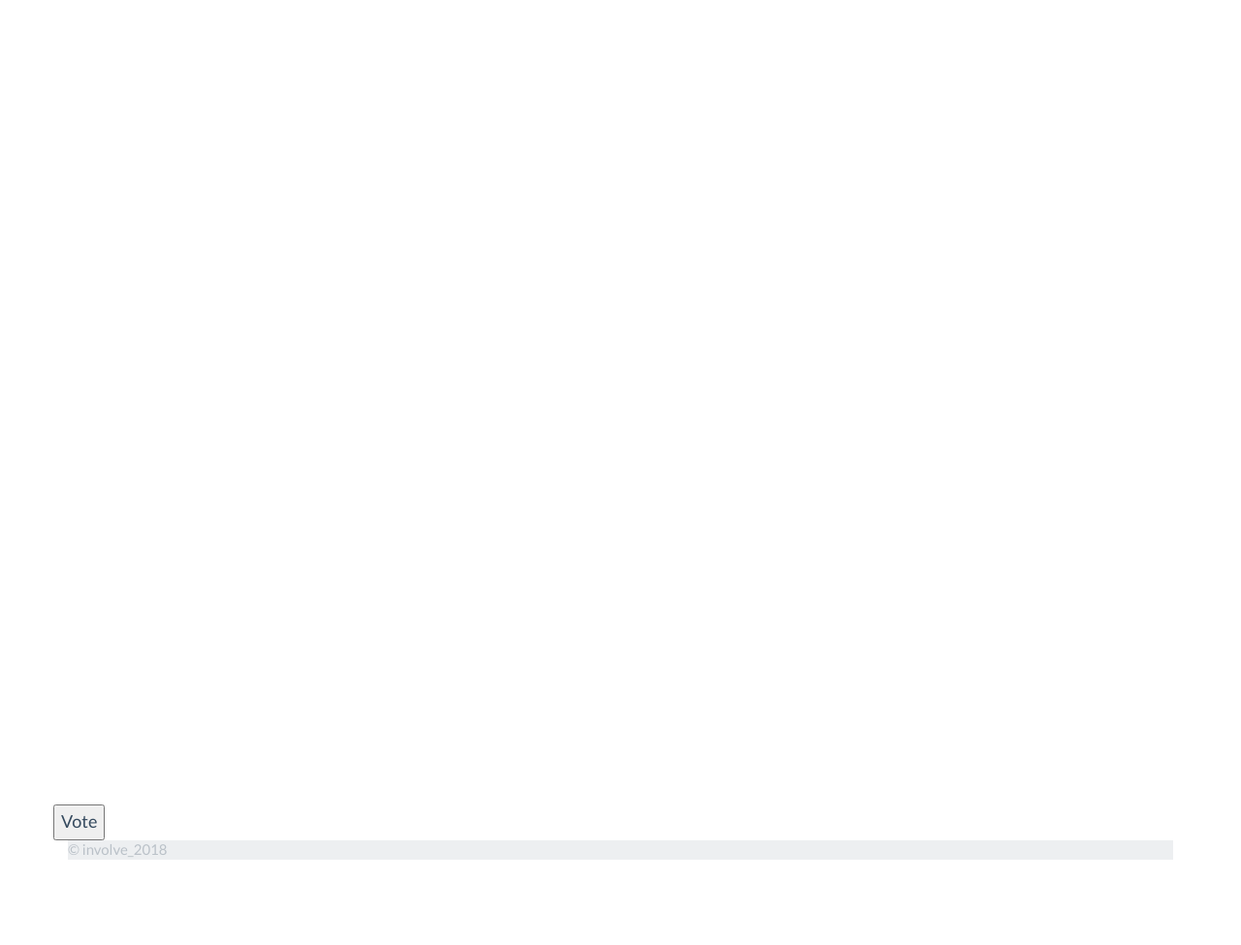
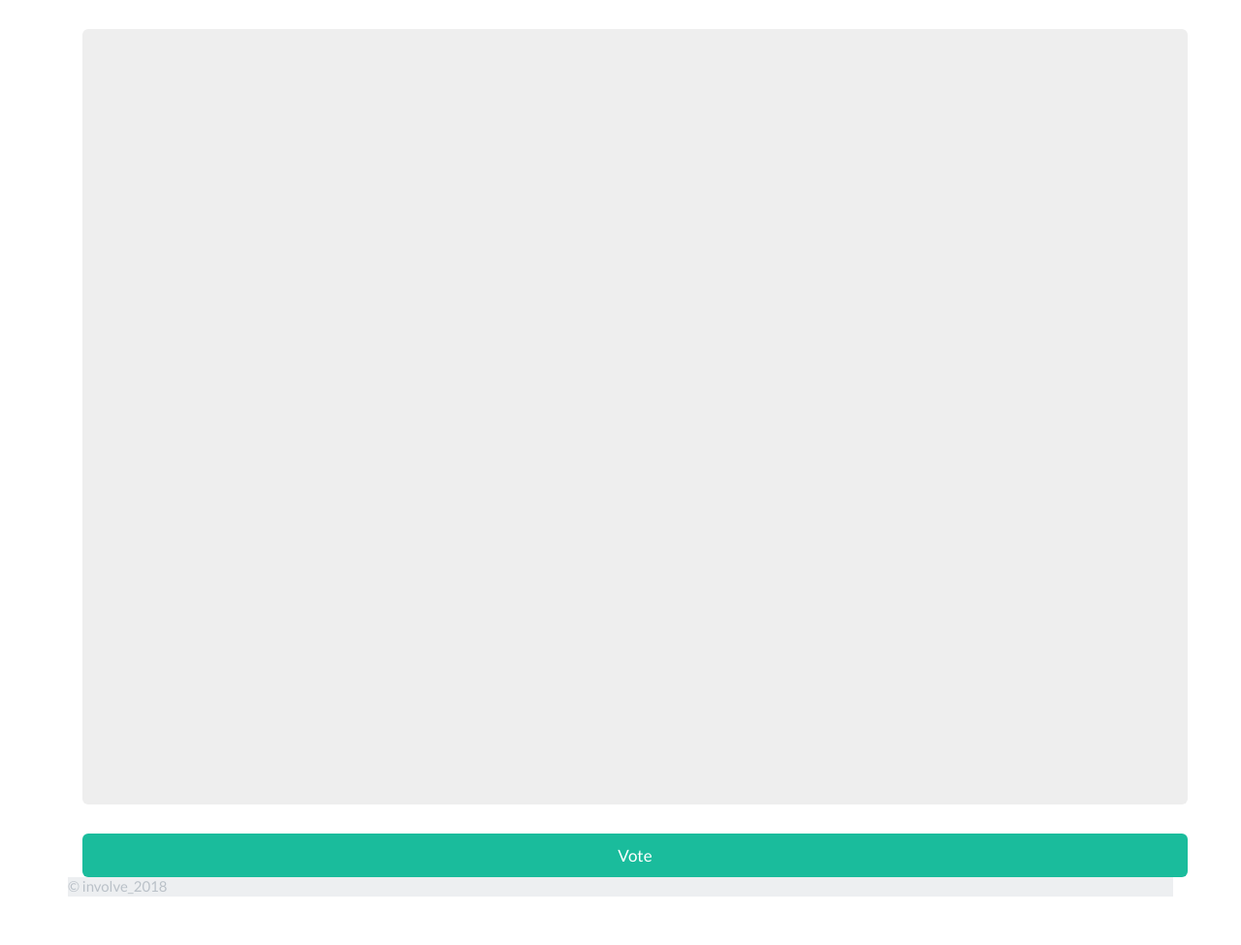
Before and after one commit to kaushiksk/involve, a Flask app: page /dashboard in a window 1280 px wide. Shown: the part 93-1068 px from the top of the page at 97% size. Before the commit the page ends 980 px from the top, so only its background shows below. Run offline with Flask 2, Linux system fonts and the light colour scheme; the visitor is signed in with stand-in values (Sample User, id 1); data that the repository does not hold is empty; parts of the project's set-up code (start-up, migrations or seed data) failed here and were passed over; some libraries are stand-ins or nearby versions.

Commit message:
Improved dashboard appearance

```diff
--- a/app.py
+++ b/app.py
@@ -142,6 +142,7 @@ def dashboard():
         cur.execute("""SELECT
                         c_id,
                         name,
+                        party,
                         constituency,
                         thumb
                         FROM candidates
--- a/templates/dashboard.html
+++ b/templates/dashboard.html
@@ -5,38 +5,47 @@
 
 
 
-<div class="row">
+<div class="container">
 <!--style="position:fixed;  float:none; display: inline-block;-->
-  <div class="col-sm-5" >
 
-  </div>
 
-<div class="col-sm-7" style="overflow-y:scroll; height:100vh;">
+<div  class="jumbotron" style="overflow; height:100vh;">
 
   {% for candidate in candidates %}
   {% set name = candidate.name + "-" + candidate.c_id|string %}
-  <div class="row" >
-            <div class="col-md-3" style="height: 30px">
+  <div class="container " align="centre">
+            <div class="col-md-3">
                 <a href="#">
-                    <img class="img-responsive" src="{{candidate.thumb}}" alt="">
-                    <h6 class="cat"><strong>#{{ candidate.party}}</strong></h6	>
+                    <img class="img-responsive" src="{{candidate.thumb}}" alt="" width="90" height="120">
+
                 </a>
             </div>
-            <div class="col-md-9">
+            <div class="col-md-9" style="vertical-align: bottom; display: table-cell; height: 100px" >
+
+                <div style="max-height: 200px;overflow: auto">
 {#                <form>#}
                   <input type="radio" name="voter_id" value={{ name }}>{{ candidate.name }} <br>
 {#                </form>#}
 {#                <h3 class="animated fadeInUp" style="margin-top:0;">{{ candidate.name }}</h3>#}
 {##}
 {#                <button style="margin-left:1%;" class="btn btn-default fui-checkbox-checked archive"  id="{{ candidate.id }}" title="Vote">#}
+                </div>
+
+                <div style="max-height: 200px;overflow: auto">
+                  <h6 class="cat"><strong>#{{ candidate.party}}</strong></h6  >
+                </div>
+
             </div>
+
         </div>
         <hr class="first">
 
+
     {% endfor %}
 </div>
-<button type="submit" class="submit-btn">Vote</button>
+<button type="submit" class="submit-btn btn btn-lg btn-primary btn-block">Vote</button>
 </div>
+
 
 {% endblock %}
 
--- a/templates/layout.html
+++ b/templates/layout.html
@@ -4,7 +4,7 @@
 
 <head>
 
-  <title>read-it-later</title>
+  <title>Involve</title>
   <meta charset="utf-8">
   <meta name="viewport" content="width=device-width, initial-scale=1">
 
```
